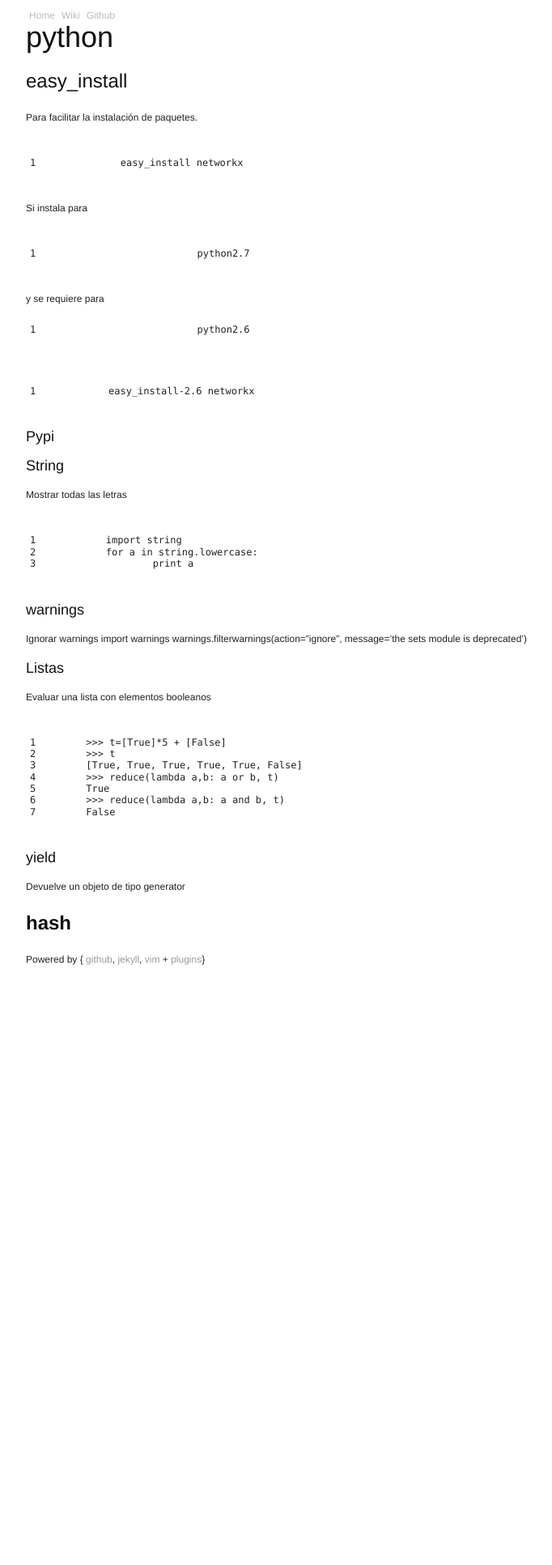
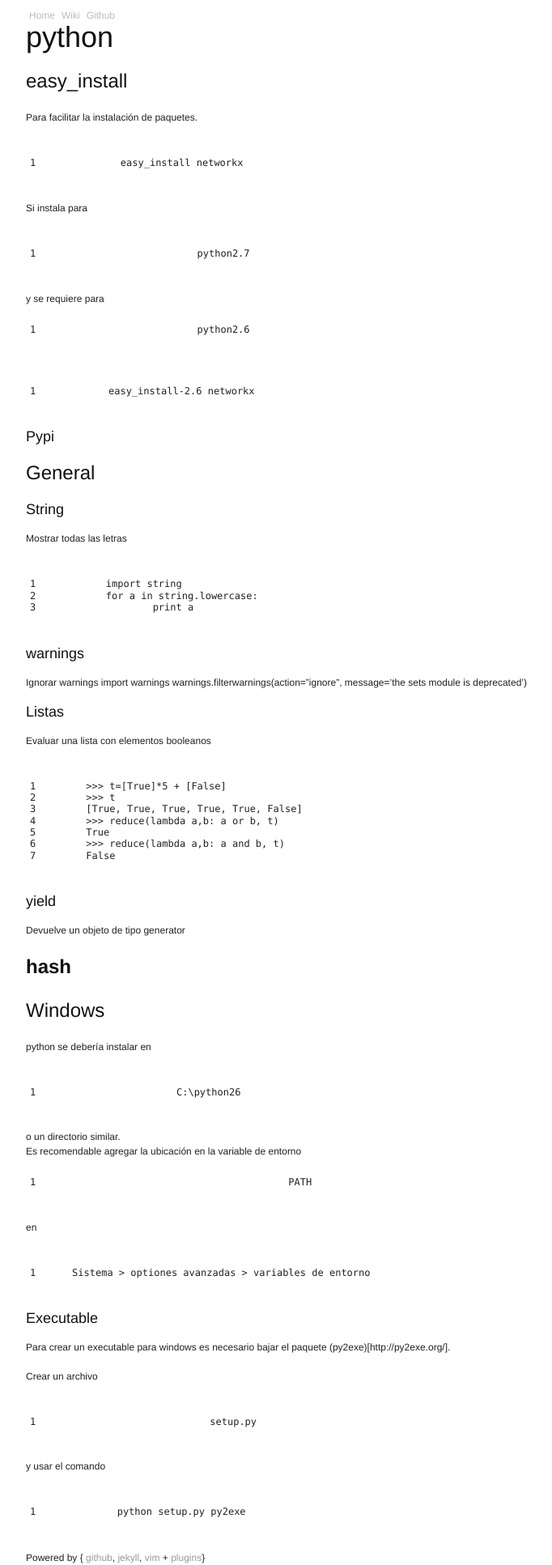
Before and after one commit to juanpabloaj/juanpabloaj.github.com, a Jekyll site: the page built from wiki/python.md, in a window 1280 px wide. Shown: the whole page at 81% size, without its empty margins (133-815 px from the left). Built offline with Jekyll 4.4.1, drawn with Linux system fonts in a browser that asks for light colours; Markdown is read by kramdown in place of the engine named in the settings; before the commit the page ends 1194 px from its top, so only the background shows below that.

Commit message:
python en windows

```diff
--- a/wiki/python.md
+++ b/wiki/python.md
@@ -2,6 +2,7 @@
 layout: default
 title : python
 ---
+{:enlaces: .enlaceGris }
 ##easy_install
 Para facilitar la instalación de paquetes.
 
@@ -12,6 +13,7 @@ Si instala para `python2.7` y se requiere para `python2.6`
 	easy_install-2.6 networkx
 
 ###Pypi
+##General
 ### String
 Mostrar todas las letras
 
@@ -40,3 +42,15 @@ Evaluar una lista con elementos booleanos
 Devuelve un objeto de tipo generator
 
 ## __hash__
+## Windows
+python se debería instalar en `C:\python26` o un directorio similar.
+Es recomendable agregar la ubicación en la variable de entorno `PATH` en
+
+	Sistema > optiones avanzadas > variables de entorno
+
+###Executable
+Para crear un executable para windows es necesario bajar el paquete (py2exe)[http://py2exe.org/].
+{:enlaces}
+Crear un archivo `setup.py` y usar el comando
+
+	python setup.py py2exe
```
Also changed, not shown: _includes/gitDiffStat.markdown (+1 -7 lines).
